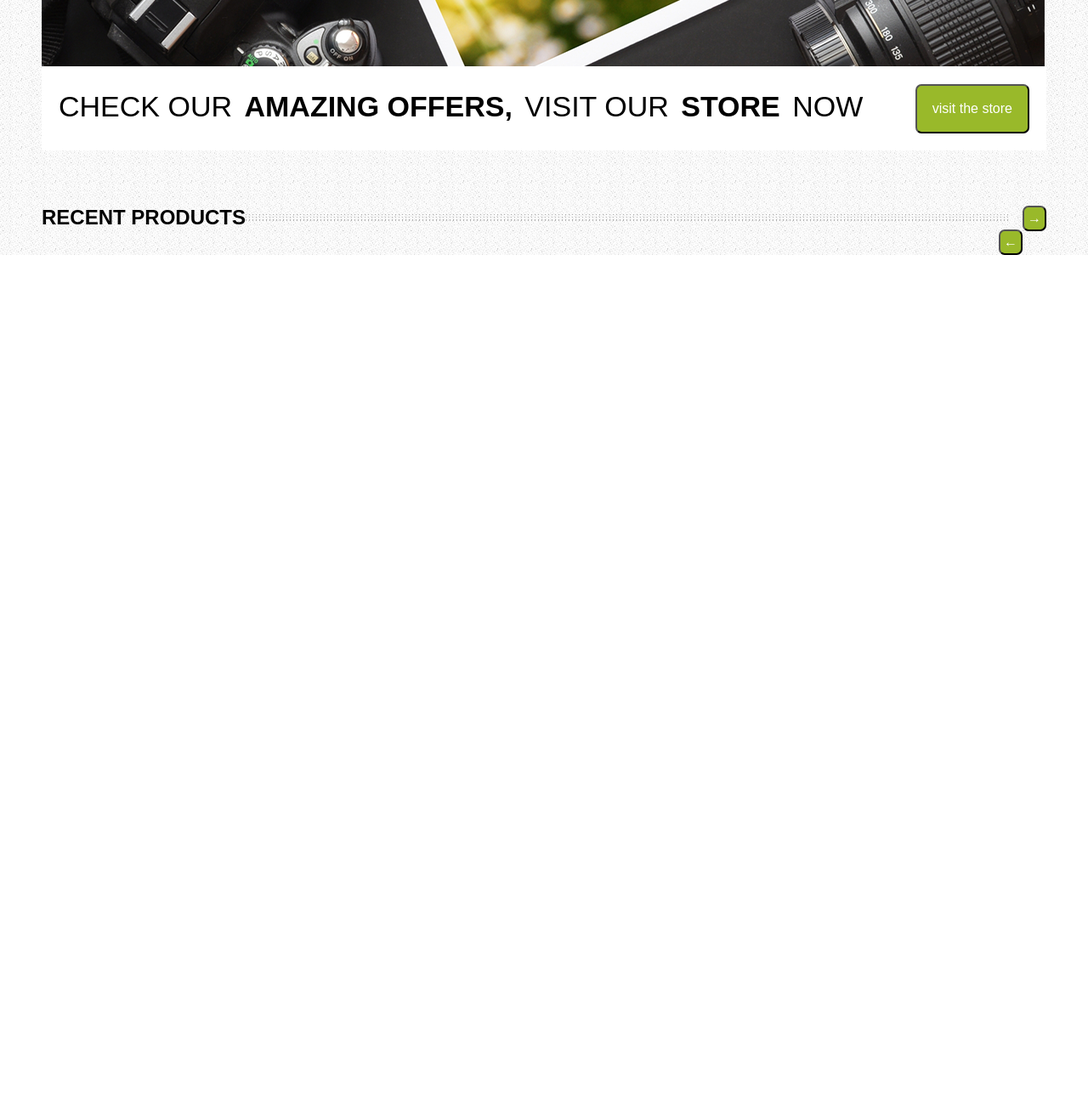
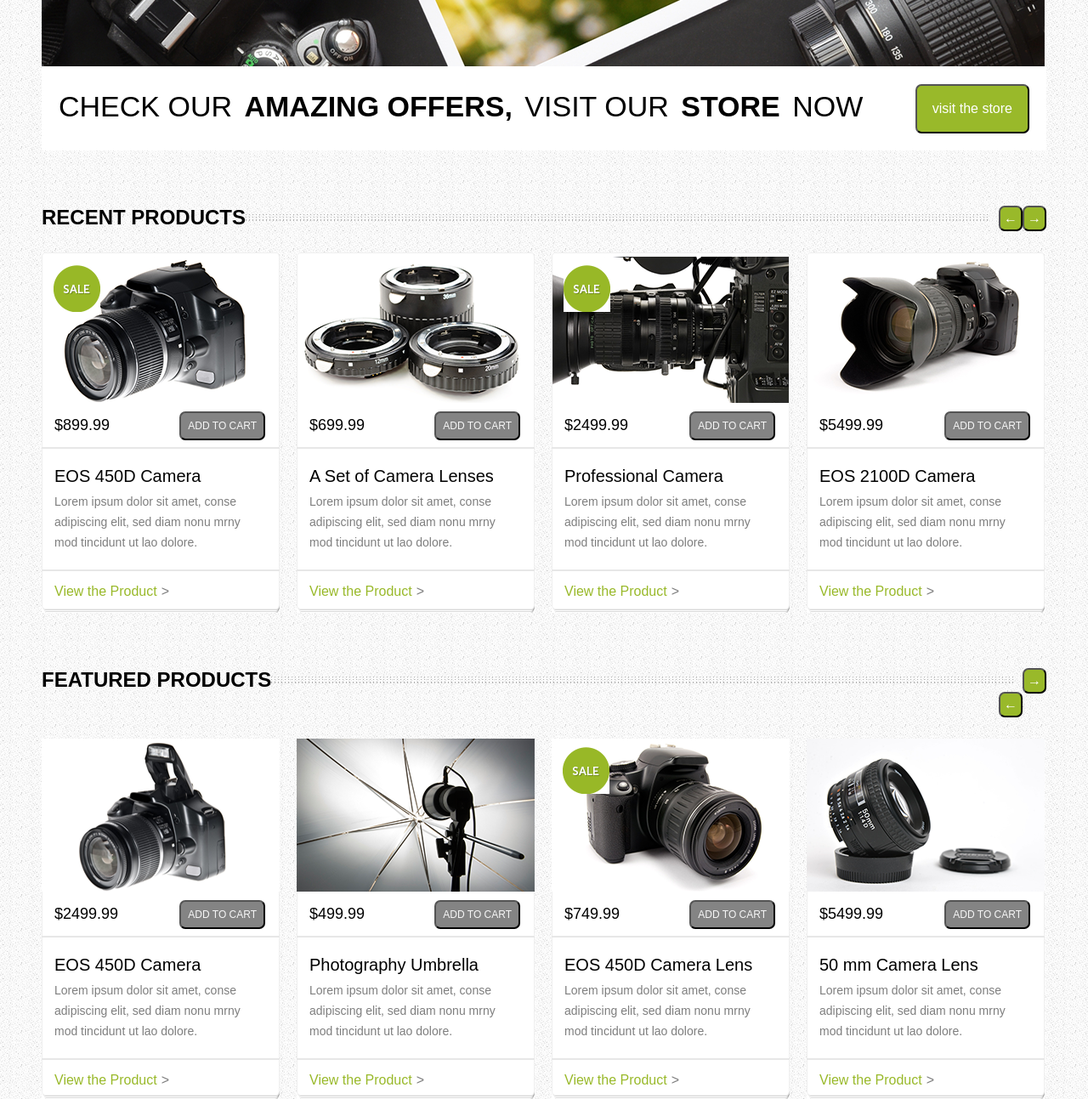
Before and after one commit to hungjie19/PSDtoHTML-1, a plain HTML site: page index.html in a window 1280 px wide. Shown: the part 642-1935 px from the top of the page at 85% size. Before the commit the page ends 942 px from the top, so only its background shows below. Drawn offline with Linux system fonts and the light colour scheme.

Commit message:
add products

```diff
--- a/index.html
+++ b/index.html
@@ -79,6 +79,138 @@
 		<button>→</button>
 		<button>←</button>
 	</div>
+	<div class="products">
+		<ul>
+			<li class="product_BG Interval">
+				<a href="#" class="product_img_1 recentProducys" >
+					<img class="sale" src="../images/sale.png" alt="sale">
+				</a>
+				<div class="saleInfo">
+					<span>$899.99</span>
+					<button>ADD TO CART</button>
+				</div>
+				<hr>
+				<div class="priceInfo">
+					<h3>EOS 450D Camera</h3>
+					<p>Lorem ipsum dolor sit amet, conse adipiscing elit, sed diam nonu mrny mod tincidunt ut lao dolore.</p>
+				</div>
+				<hr>
+				<a class="viewTheProduct" href="#">View the Product<span>&gt;</span></a>
+			</li>
+			<li class="product_BG Interval">
+				<a href="#" class="product_img_2 recentProducys"></a>
+				<div class="saleInfo">
+					<span>$699.99</span>
+					<button>ADD TO CART</button>
+				</div>
+				<hr>
+				<div class="priceInfo">
+					<h3>A Set of Camera Lenses</h3>
+					<p>Lorem ipsum dolor sit amet, conse adipiscing elit, sed diam nonu mrny mod tincidunt ut lao dolore.</p>
+				</div>
+				<hr>
+				<a class="viewTheProduct" href="#">View the Product<span>&gt;</span></a>
+			</li>
+			<li class="product_BG Interval">
+				<a href="#" class="product_img_3 recentProducys">
+					<img class="sale" src="../images/sale.png" alt="sale">
+				</a>
+				<div class="saleInfo">
+					<span>$2499.99</span>
+					<button>ADD TO CART</button>
+				</div>
+				<hr>
+				<div class="priceInfo">
+					<h3>Professional Camera</h3>
+					<p>Lorem ipsum dolor sit amet, conse adipiscing elit, sed diam nonu mrny mod tincidunt ut lao dolore.</p>
+				</div>
+				<hr>
+				<a class="viewTheProduct" href="#">View the Product<span>&gt;</span></a>
+			</li>
+			<li class="product_BG">
+				<a href="#" class="product_img_4 recentProducys"></a>
+				<div class="saleInfo">
+					<span>$5499.99</span>
+					<button>ADD TO CART</button>
+				</div>
+				<hr>
+				<div class="priceInfo">
+					<h3>EOS 2100D Camera</h3>
+					<p>Lorem ipsum dolor sit amet, conse adipiscing elit, sed diam nonu mrny mod tincidunt ut lao dolore.</p>
+				</div>
+				<hr>
+				<a class="viewTheProduct" href="#">View the Product<span>&gt;</span></a>
+			</li>
+		</ul>
+	</div>
+	<div class="products_bar">
+		<h2>FEATURED PRODUCTS</h2>
+		<span></span>
+		<button>→</button>
+		<button>←</button>
+	</div>
+		<div class="products">
+		<ul>
+			<li class="product_BG Interval">
+				<a href="#" class="product_img_5 FEATUREDimg" ></a>
+				<div class="saleInfo">
+					<span>$2499.99</span>
+					<button>ADD TO CART</button>
+				</div>
+				<hr>
+				<div class="priceInfo">
+					<h3>EOS 450D Camera</h3>
+					<p>Lorem ipsum dolor sit amet, conse adipiscing elit, sed diam nonu mrny mod tincidunt ut lao dolore.</p>
+				</div>
+				<hr>
+				<a class="viewTheProduct" href="#">View the Product<span>&gt;</span></a>
+			</li>
+			<li class="product_BG Interval">
+				<a href="#" class="product_img_6 FEATUREDimg"></a>
+				<div class="saleInfo">
+					<span>$499.99</span>
+					<button>ADD TO CART</button>
+				</div>
+				<hr>
+				<div class="priceInfo">
+					<h3>Photography Umbrella</h3>
+					<p>Lorem ipsum dolor sit amet, conse adipiscing elit, sed diam nonu mrny mod tincidunt ut lao dolore.</p>
+				</div>
+				<hr>
+				<a class="viewTheProduct" href="#">View the Product<span>&gt;</span></a>
+			</li>
+			<li class="product_BG Interval">
+				<a href="#" class="product_img_7 FEATUREDimg">
+					<img class="sale" src="../images/sale.png" alt="sale">
+				</a>
+				<div class="saleInfo">
+					<span>$749.99</span>
+					<button>ADD TO CART</button>
+				</div>
+				<hr>
+				<div class="priceInfo">
+					<h3>EOS 450D Camera Lens</h3>
+					<p>Lorem ipsum dolor sit amet, conse adipiscing elit, sed diam nonu mrny mod tincidunt ut lao dolore.</p>
+				</div>
+				<hr>
+				<a class="viewTheProduct" href="#">View the Product<span>&gt;</span></a>
+			</li>
+			<li class="product_BG">
+				<a href="#" class="product_img_8 FEATUREDimg"></a>
+				<div class="saleInfo">
+					<span>$5499.99</span>
+					<button>ADD TO CART</button>
+				</div>
+				<hr>
+				<div class="priceInfo">
+					<h3>50 mm Camera Lens</h3>
+					<p>Lorem ipsum dolor sit amet, conse adipiscing elit, sed diam nonu mrny mod tincidunt ut lao dolore.</p>
+				</div>
+				<hr>
+				<a class="viewTheProduct" href="#">View the Product<span>&gt;</span></a>
+			</li>
+		</ul>
+	</div>
 </div>
 
 </body>
--- a/sass/index.sass
+++ b/sass/index.sass
@@ -134,8 +134,9 @@ header
 
 .products_bar
 	overflow: auto
+	line-height: 28px
 	margin-top: 65px
-	line-height: 28px
+	margin-bottom: 25px
 	h2
 		float: left
 		font-size: 24px
@@ -143,7 +144,7 @@ header
 	span
 		background: url(../images/border_img.png) repeat
 		float: left
-		width: 76%
+		width: 74%
 		height: 8px
 		margin: 10px 0
 	button
@@ -152,3 +153,84 @@ header
 		border-radius: 7px
 		color: #FFF
 		padding: 4px
+.products
+	overflow: auto
+	li
+		float: left
+		hr
+			border: 1px #e7e7e7 solid
+	h3
+		font-size: 20px
+
+.Interval
+	margin-right: 20px
+
+.product_BG
+	+bg('products_BG.png')
+
+.recentProducys
+	display: block
+	margin: 5px 1px 0 1px
+
+.product_img_1
+	+bg('product-1.png')
+
+.product_img_2
+	+bg('product-2.png')
+
+.product_img_3
+	+bg('product-3.png')
+
+.product_img_4
+	+bg('product-4.png')
+
+.sale
+	margin-top: 10px
+	margin-left: 13px
+
+
+.saleInfo
+	margin: 10px 17px 10px 15px
+	span
+		font-size: 18px
+		line-height: 32px
+	button
+		float: right
+		background: #848484
+		color: #f6f6f6
+		font-size: 12px
+		padding: 8px
+		border-radius: 7px
+
+.priceInfo
+	margin: 22px 35px 20px 15px
+	h3
+		margin-bottom: 8px
+		font-size: 20px
+	p
+		color: #7e7e7e
+		line-height: 24px
+		font-size: 14px
+
+.viewTheProduct
+	margin: 16px 0 0 15px
+	color: $hot-color
+	display: block
+	span
+		margin-left: 5px
+		color: #7e7e7e
+
+.product_img_5
+	+bg('product-5.png')
+
+.product_img_6
+	+bg('product-6.png')
+
+.product_img_7
+	+bg('product-7.png')
+
+.product_img_8
+	+bg('product-8.png')
+
+.FEATUREDimg
+	display: block
```
Also changed, not shown: css/all.css, images/product-1.png (added), images/product-2.png (added), images/product-3.png (added), images/product-4.png (added), images/product-5.png (added), images/product-6.png (added), images/product-7.png (added), images/product-8.png (added), images/products_BG.png (added), images/sale.png (added), sass/all.sass (line endings or trailing spaces), 2 other files.
